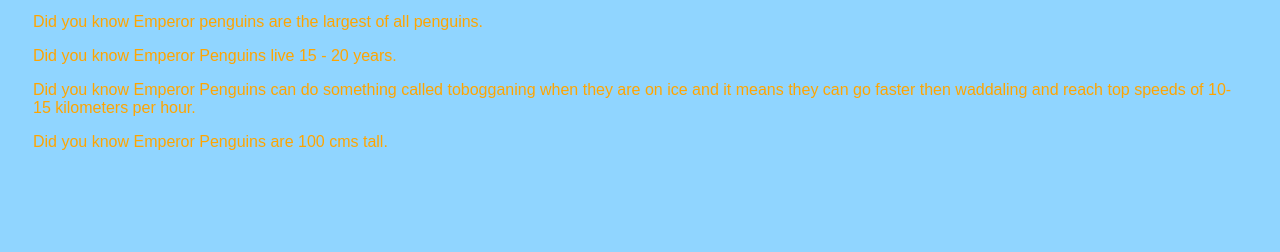
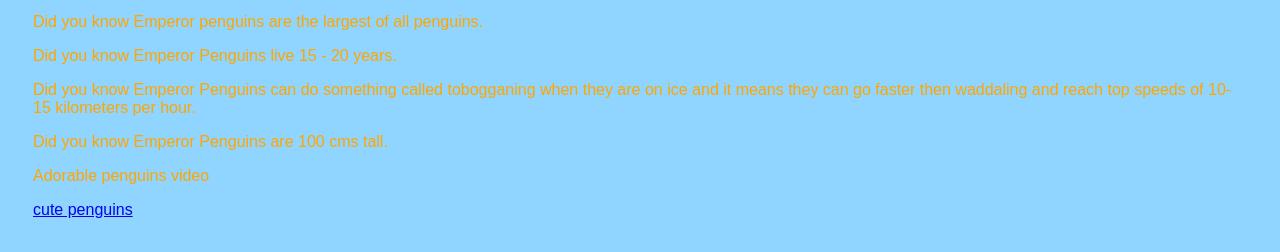
Before and after one commit to Xavierc1001hi/penguin-website, a plain HTML site: page index.html in a window 1280 px wide. Shown: the part 873-1125 px from the top of the page. Before the commit the page ends 1073 px from the top, so only its background shows below. Drawn offline with Linux system fonts and the light colour scheme; a script that the page names is missing.

Commit message:
Update index.html

```diff
--- a/index.html
+++ b/index.html
@@ -26,6 +26,8 @@
   <p>Did you know Emperor Penguins live 15 - 20 years.</p>
   <p> Did you know Emperor Penguins can do something called tobogganing when they are on ice and it means they can go faster then waddaling and reach top speeds of 10-15 kilometers per hour.</p>
   <p>Did you know Emperor Penguins are 100 cms tall.</p>
+  <p>Adorable penguins video</p>
+  <a href="https://www.youtube.com/watch?v=NXj1gk2MJ50">cute penguins</a>
 
   <script src="script.js"></script>
 </body>
```
